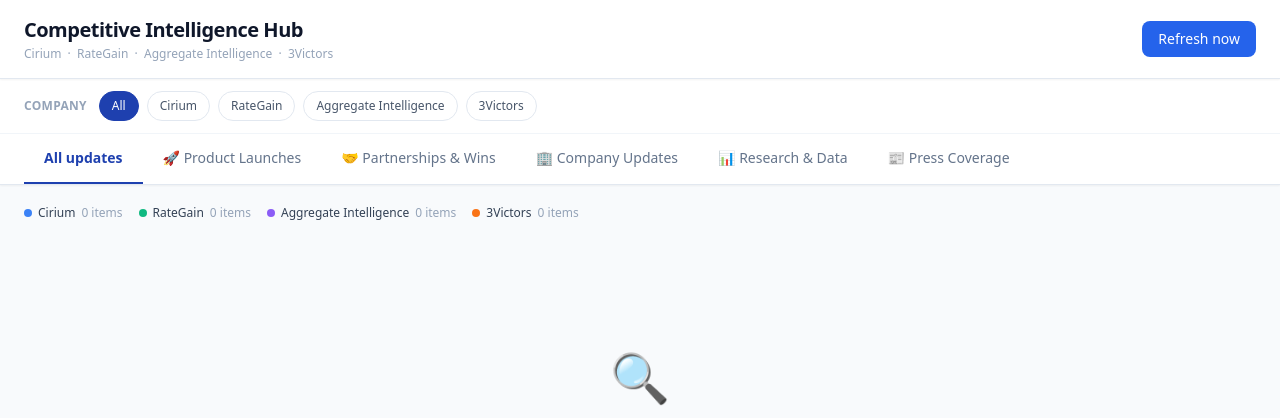
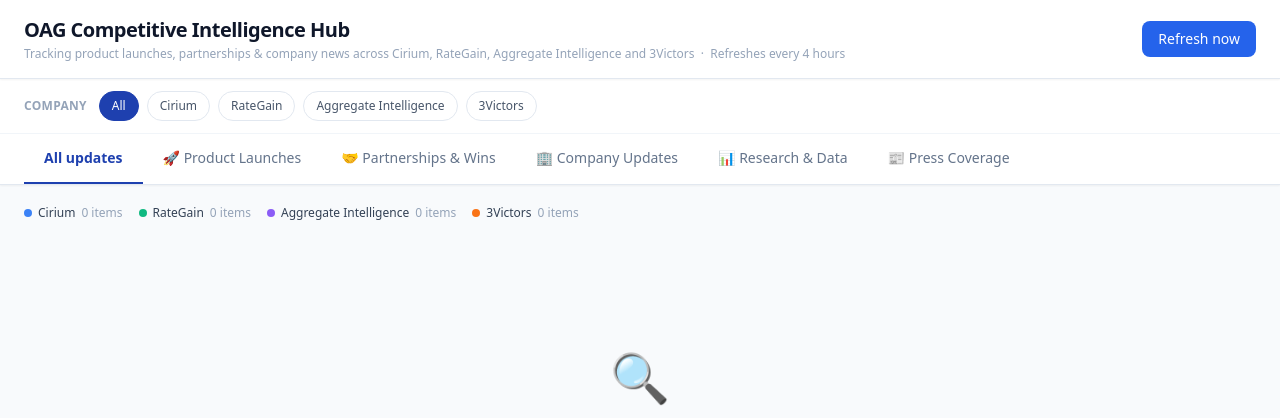
Before and after one commit to rachelfindlayoag-web/oag-competitive-intel, a Flask app: page / in a window 1280 px wide. Shown: the top 418 px of the page. Run offline with Flask 3, Linux system fonts and the light colour scheme; data that the repository does not hold is empty; some libraries are stand-ins or nearby versions.

Commit message:
Update title and description

```diff
--- a/templates/index.html
+++ b/templates/index.html
@@ -3,7 +3,7 @@
 <head>
   <meta charset="UTF-8" />
   <meta name="viewport" content="width=device-width, initial-scale=1.0" />
-  <title>Competitive Intelligence Hub</title>
+  <title>OAG Competitive Intelligence Hub</title>
   <script src="https://cdn.tailwindcss.com"></script>
   <style>
     .card-enter { animation: fadeSlide 0.2s ease-out; }
@@ -16,8 +16,8 @@
   <header class="bg-white border-b border-slate-200 sticky top-0 z-30 shadow-sm">
     <div class="max-w-7xl mx-auto px-6 py-4 flex flex-wrap items-center justify-between gap-3">
       <div>
-        <h1 class="text-xl font-bold text-slate-900 tracking-tight">Competitive Intelligence Hub</h1>
-        <p class="text-xs text-slate-400 mt-0.5">Cirium &nbsp;·&nbsp; RateGain &nbsp;·&nbsp; Aggregate Intelligence &nbsp;·&nbsp; 3Victors</p>
+        <h1 class="text-xl font-bold text-slate-900 tracking-tight">OAG Competitive Intelligence Hub</h1>
+        <p class="text-xs text-slate-400 mt-0.5">Tracking product launches, partnerships &amp; company news across Cirium, RateGain, Aggregate Intelligence and 3Victors &nbsp;·&nbsp; Refreshes every 4 hours</p>
       </div>
       <div class="flex items-center gap-3">
         <span id="last-updated" class="text-xs text-slate-400"></span>
```
